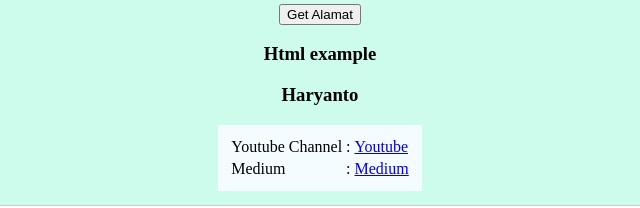
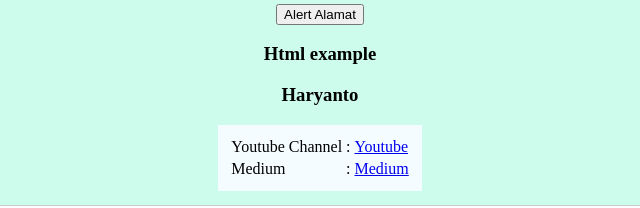
Before and after one commit to nnttoo/indonesiaaddselector, a website: page docs/index.html in a window 1280 px wide. Shown: the part 356-564 px from the top of the page, 320-960 px from the left. Drawn offline with nearby package versions, Linux system fonts and the light colour scheme.

Commit message:
add alert button

```diff
--- a/docs/index.html
+++ b/docs/index.html
@@ -76,7 +76,7 @@
                 </tr>
             </table>
             <br>
-            <button onclick="tampilAlamat()">Get Alamat</button>
+            <button onclick="tampilAlamat()">Alert Alamat</button>
 
             <h3>Html example</h3>
 
```
